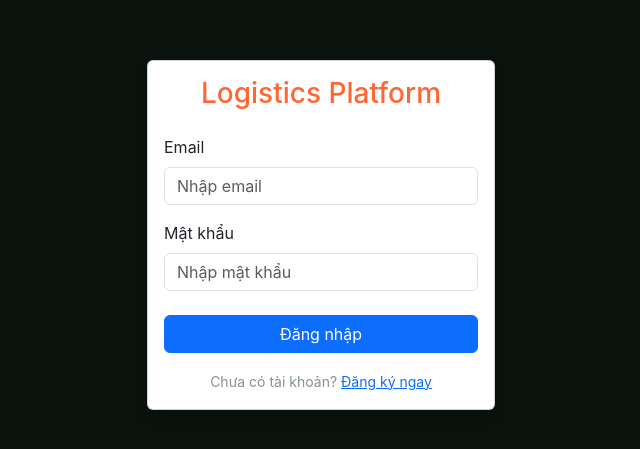
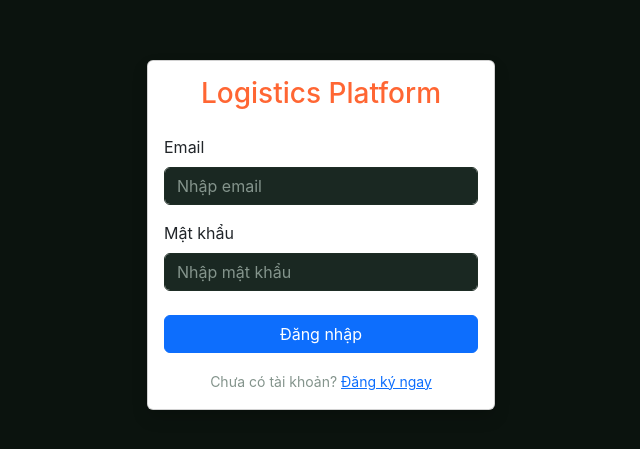
Before and after one commit to nguyenquangdat1206/ThucTapTotNghiep, a React app in the folder frontend/: page / in a window 1280 px wide. Shown: the part 165-614 px from the top of the page, without its empty margins (319-959 px from the left). Built offline with nearby package versions, Linux system fonts and the light colour scheme; the HTML template or start-up script is replaced by a standard one.

Commit message:
Merge full Dark Forest CSS and map popup fix

```diff
--- a/frontend/src/index.css
+++ b/frontend/src/index.css
@@ -98,3 +98,32 @@ body {
 .dark-map-container .leaflet-control-attribution {
   filter: invert(100%) hue-rotate(180deg) brightness(95%) contrast(90%);
 }
+
+/* =========================================================
+   VÁ LỖI GIAO DIỆN DARK MODE (MAP & INPUTS)
+   ========================================================= */
+
+/* 1. Sửa lỗi Popup bản đồ Leaflet (Chữ trắng nền trắng) */
+.leaflet-popup-content-wrapper, .leaflet-popup-tip {
+  background-color: var(--bg-card) !important;
+  border: 1px solid var(--border-color);
+}
+.leaflet-popup-content, .leaflet-popup-content * {
+  color: var(--text-main) !important;
+}
+
+/* 2. Sửa lỗi các ô Input bị nền trắng mặc định của Bootstrap */
+.form-control, .form-select {
+  background-color: var(--bg-input) !important;
+  border: 1px solid var(--border-color) !important;
+  color: var(--text-main) !important;
+}
+.form-control:focus, .form-select:focus {
+  background-color: var(--bg-main) !important;
+  border-color: var(--brand-orange) !important;
+  color: var(--text-main) !important;
+  box-shadow: 0 0 0 3px var(--brand-orange-dim) !important;
+}
+.form-control::placeholder {
+  color: var(--text-muted) !important;
+}
--- a/frontend/src/pages/Booking.jsx
+++ b/frontend/src/pages/Booking.jsx
@@ -6,10 +6,16 @@ import axios from 'axios';
 import AddressSearchInput from '../components/AddressSearchInput';
 import BookingMap from '../components/BookingMap';
 
+// Đã khôi phục đầy đủ 8 Bến Cảng
 const PORT_LIST = [
   { name: "Cảng Cát Lái", lat: 10.7661, lng: 106.7820 },
   { name: "Cảng Tân Cảng Phú Hữu", lat: 10.7895, lng: 106.8138 },
-  { name: "Cảng Tân Cảng Hiệp Phước", lat: 10.6272, lng: 106.7594 }
+  { name: "Cảng Tân Cảng Hiệp Phước", lat: 10.6272, lng: 106.7594 },
+  { name: "Cảng Container Quốc tế Việt Nam (VICT)", lat: 10.7437, lng: 106.7322 },
+  { name: "Cảng Tân Thuận", lat: 10.7578, lng: 106.7419 },
+  { name: "Cảng Bến Nghé", lat: 10.7538, lng: 106.7383 },
+  { name: "Cảng Saigon Premier Container Terminal (SPCT)", lat: 10.6214, lng: 106.7567 },
+  { name: "Cảng Container Quốc tế SP-ITC", lat: 10.7905, lng: 106.8202 }
 ];
 
 export default function Booking() {
@@ -72,6 +78,7 @@ export default function Booking() {
       if (serviceType === 'container') {
         calcBase = distance <= 20 ? 2600000 : 2600000 + (Math.ceil(distance - 20) * 33000);
       } else if (serviceType === 'truck') {
+        // Logic Xe tải: 150k cho 5km đầu, sau đó 15k/km
         calcBase = distance <= 5 ? 150000 : 150000 + (Math.ceil(distance - 5) * 15000);
       } else {
         calcBase = distance <= 3 ? 16000 : 25000 + Math.ceil(distance - 5) * 6500;
```
